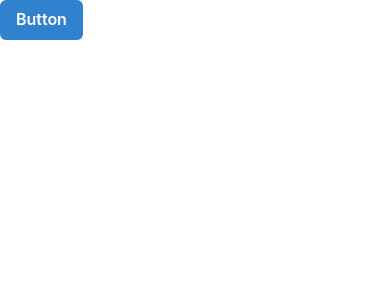
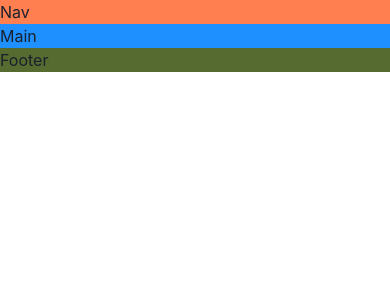
Before and after one commit to Probir-Ray/game-hub, a React (Vite) app: page / in a window 390 px wide. Shown: the top 300 px of the page. Built offline with nearby package versions, Linux system fonts and the light colour scheme.

Commit message:
Build a responsive layout

```diff
--- a/src/App.tsx
+++ b/src/App.tsx
@@ -1,7 +1,29 @@
-import { Button } from "@chakra-ui/react";
+import { Grid, GridItem, Show } from "@chakra-ui/react";
 
 function App() {
-  return <Button colorScheme="blue">Button</Button>;
+  return (
+    <Grid
+      templateAreas={{
+        base: `"nav" "main" "footer"`,
+        lg: `"nav nav" "aside main" "footer footer"`,
+      }}
+    >
+      <GridItem area="nav" bg="coral">
+        Nav
+      </GridItem>
+      <Show above="lg">
+        <GridItem area="aside" bg="gold">
+          Aside
+        </GridItem>
+      </Show>
+      <GridItem area="main" bg="dodgerblue">
+        Main
+      </GridItem>
+      <GridItem area="footer" bg="darkolivegreen">
+        Footer
+      </GridItem>
+    </Grid>
+  );
 }
 
 export default App;
```
